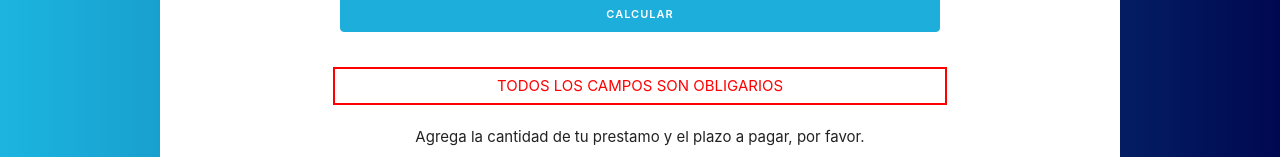
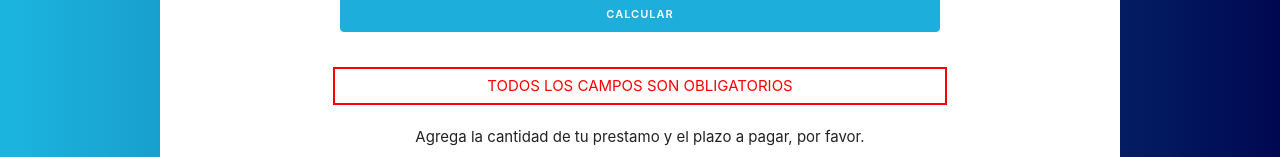
Before and after one commit to winandtu/Loan-Quoter, a React (Create React App) app in the folder prestamos/: page / in a window 1280 px wide. Both pictures are taken after typing "5" into the empty fields and a click on the input "Calcular". Shown: the part 321-478 px from the top of the page. Built offline with nearby package versions, Linux system fonts and the light colour scheme.

Commit message:
Update Formulario.js

```diff
--- a/prestamos/src/componentes/Formulario.js
+++ b/prestamos/src/componentes/Formulario.js
@@ -83,7 +83,7 @@ const Formulario = (props) => {
                 </div>
             </form>
 
-            {(error) ? <p className="error">Todos los campos son obligarios</p> : null}
+            {(error) ? <p className="error">Todos los campos son obligatorios</p> : null}
 
         </Fragment>
     );
```
